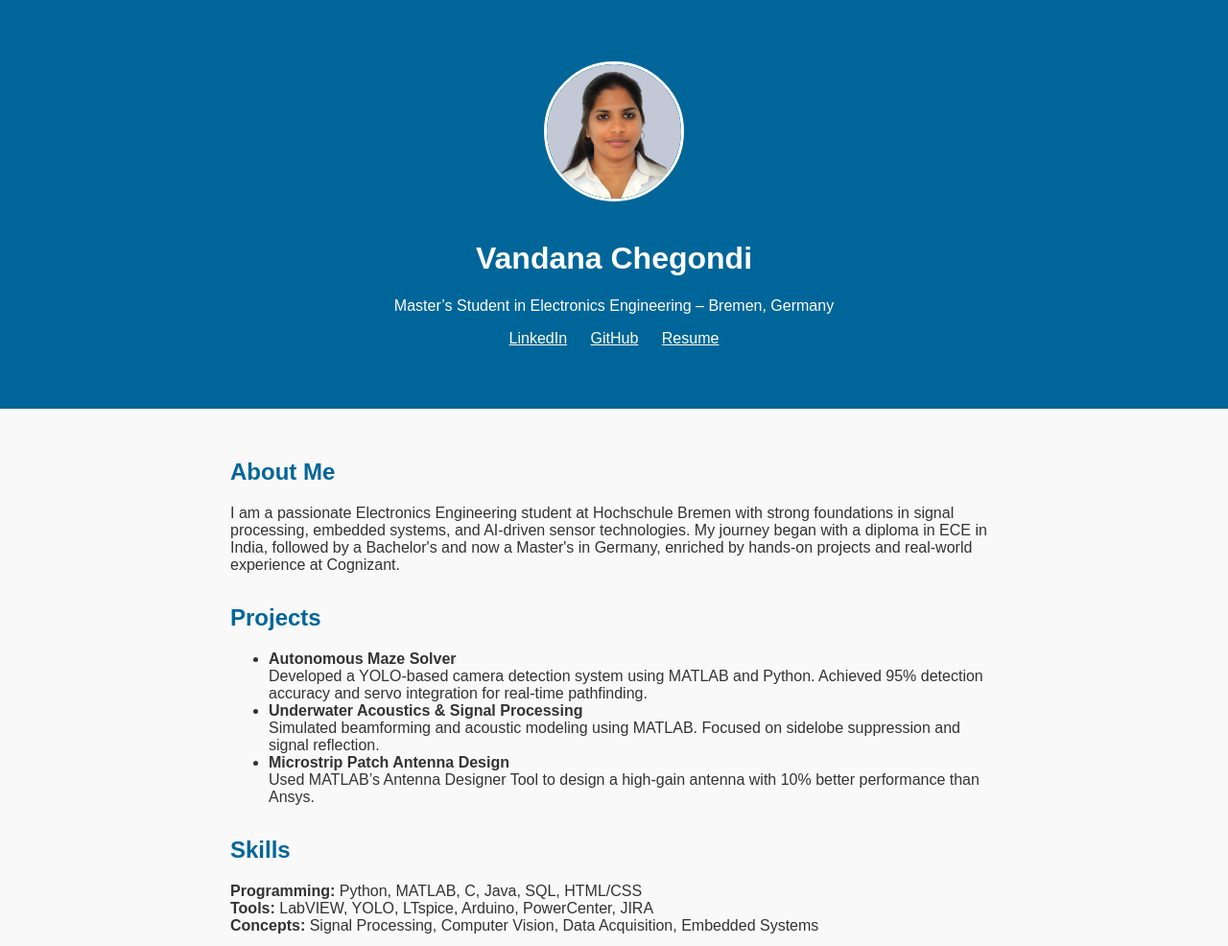
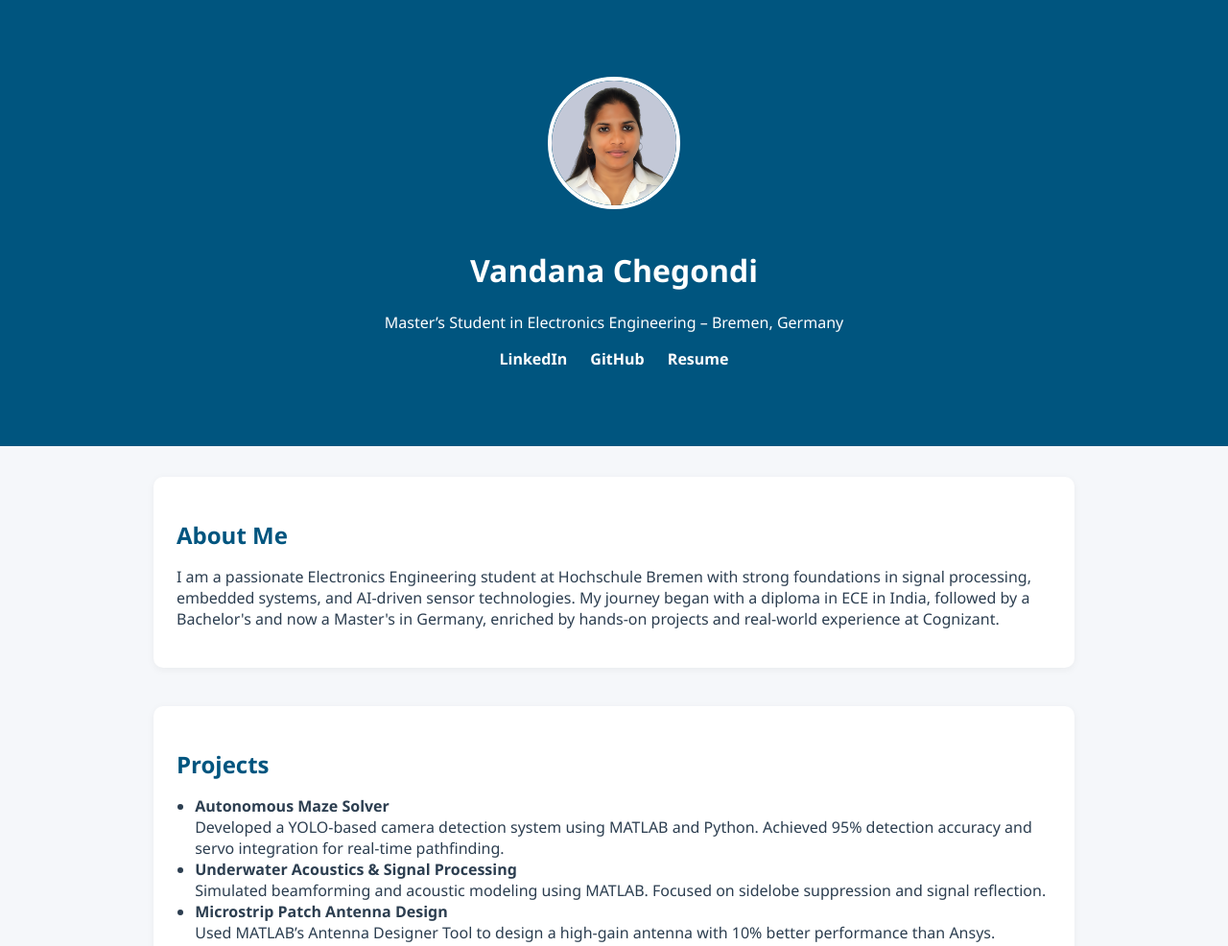
Before and after one commit to Vandana1320/Vandana_Portfolio, a plain HTML site: page index.html in a window 1280 px wide. Shown: the top 986 px of the page at 96% size. Drawn offline with Linux system fonts and the light colour scheme.

Commit message:
Update style.css

```diff
--- a/style.css
+++ b/style.css
@@ -1,51 +1,67 @@
-/* style.css */
-
 body {
-  font-family: Arial, sans-serif;
+  font-family: 'Segoe UI', Tahoma, Geneva, Verdana, sans-serif;
   margin: 0;
-  background-color: #f9f9f9;
-  color: #333;
+  background-color: #f5f7fa;
+  color: #2c3e50;
 }
 
 header {
-  background-color: #006699;
+  background-color: #00557f;
   color: white;
-  padding: 2em 0;
+  padding: 3em 0;
   text-align: center;
 }
 
 header .profile-img {
-  width: 140px;
-  height: 140px;
+  width: 130px;
+  height: 130px;
   object-fit: cover;
   border-radius: 50%;
-  border: 3px solid white;
+  border: 4px solid white;
   margin-bottom: 1em;
 }
 
 .container {
-  max-width: 800px;
+  max-width: 960px;
   margin: auto;
   padding: 2em;
 }
 
 .links a {
   margin: 0 10px;
-  color: #ffe;
+  color: #fff;
+  text-decoration: none;
+  font-weight: bold;
+}
+
+.links a:hover {
   text-decoration: underline;
 }
 
 section {
-  margin-bottom: 2em;
+  margin-bottom: 2.5em;
+  background: #fff;
+  padding: 1.5em;
+  border-radius: 10px;
+  box-shadow: 0 2px 8px rgba(0, 0, 0, 0.05);
 }
 
 h2 {
-  color: #006699;
+  color: #00557f;
+  margin-bottom: 0.5em;
+}
+
+.project {
+  margin-bottom: 1.2em;
+}
+
+ul {
+  padding-left: 1.2em;
 }
 
 footer {
   text-align: center;
-  padding: 1em;
-  background-color: #eee;
+  padding: 1.5em;
+  background-color: #ddd;
   font-size: 0.9em;
 }
```
